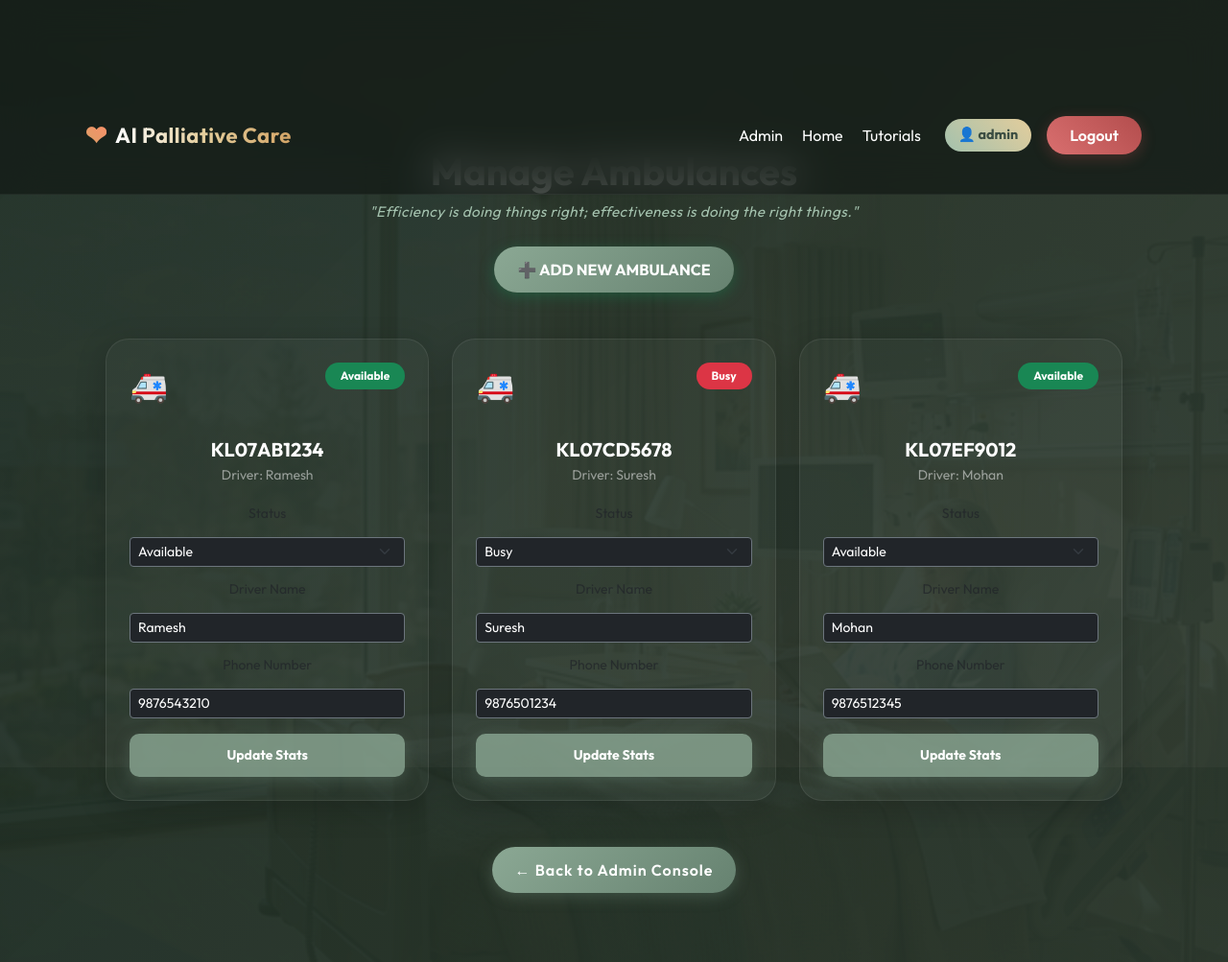
After one commit to vyshakvinodk0-beep/palli-care, a Flask app: page /manage_ambulances in a window 1280 px wide. The commit adds this page. Shown: the whole page at 96% size. Run offline with Flask 3, Linux system fonts and the light colour scheme; a user stored in the database is signed in; data comes from the database, SQL or seed files in the repository; both versions use the stored data as it was after the commit; parts of the project's set-up code (start-up, migrations or seed data) failed here and were passed over.

Commit message:
update project

```diff
--- a/app.py
+++ b/app.py
@@ -135,16 +135,25 @@ def init_db():
             "INSERT INTO users(username,password,role) VALUES ('admin','admin','admin')"
         )
 
-    items_count = conn.execute("SELECT COUNT(*) FROM medical_items").fetchone()[0]
-    if items_count == 0:
-        initial_items = [
-            ("Oxygen Cylinder", 5, "Available"),
-            ("Wheelchair", 2, "Limited"),
-            ("Hospital Bed", 1, "Limited"),
-            ("Syringe Kit", 0, "Out of Stock")
+    conn.execute("""
+    CREATE TABLE IF NOT EXISTS ambulances(
+        id INTEGER PRIMARY KEY AUTOINCREMENT,
+        vehicle_no TEXT,
+        driver TEXT,
+        phone TEXT,
+        status TEXT DEFAULT 'Available'
+    )
+    """)
+
+    amb_count = conn.execute("SELECT COUNT(*) FROM ambulances").fetchone()[0]
+    if amb_count == 0:
+        initial_ambs = [
+            ("KL07AB1234", "Ramesh", "9876543210", "Available"),
+            ("KL07CD5678", "Suresh", "9876501234", "Busy"),
+            ("KL07EF9012", "Mohan", "9876512345", "Available")
         ]
-        for name, qty, sts in initial_items:
-            conn.execute("INSERT INTO medical_items(item_name, quantity, status) VALUES (?,?,?)", (name, qty, sts))
+        for v, d, p, s in initial_ambs:
+            conn.execute("INSERT INTO ambulances(vehicle_no, driver, phone, status) VALUES (?,?,?,?)", (v, d, p, s))
 
     conn.commit()
     conn.close()
@@ -751,12 +760,60 @@ def ambulance():
     if "user" not in session:
         return redirect("/login")
 
-    ambulances = [
-        {"vehicle_no": "KL07AB1234", "driver": "Ramesh", "phone": "9876543210", "status": "Available"},
-        {"vehicle_no": "KL07CD5678", "driver": "Suresh", "phone": "9876501234", "status": "Busy"}
-    ]
+    conn = get_db()
+    ambulances = conn.execute("SELECT * FROM ambulances").fetchall()
+    conn.close()
 
     return render_template("ambulance.html", ambulances=ambulances)
+
+# ---------------- MANAGE AMBULANCES (Admin Only) ----------------
+@app.route("/manage_ambulances")
+def manage_ambulances():
+    if session.get("role") != "admin":
+        return redirect("/login")
+
+    conn = get_db()
+    ambulances = conn.execute("SELECT * FROM ambulances").fetchall()
+    conn.close()
+
+    return render_template("admin_manage_ambulances.html", ambulances=ambulances)
+
+# ---------------- UPDATE AMBULANCE (Admin Only) ----------------
+@app.route("/update_ambulance/<int:id>", methods=["POST"])
+def update_ambulance(id):
+    if session.get("role") != "admin":
+        return redirect("/login")
+
+    status = request.form.get("status")
+    driver = request.form.get("driver")
+    phone = request.form.get("phone")
+
+    conn = get_db()
+    conn.execute("UPDATE ambulances SET status=?, driver=?, phone=? WHERE id=?", (status, driver, phone, id))
+    conn.commit()
+    conn.close()
+
+    flash("Ambulance stats updated successfully ✅", "success")
+    return redirect("/manage_ambulances")
+
+# ---------------- ADD AMBULANCE (Admin Only) ----------------
+@app.route("/add_ambulance", methods=["POST"])
+def add_ambulance():
+    if session.get("role") != "admin":
+        return redirect("/login")
+
+    vehicle_no = request.form.get("vehicle_no")
+    driver = request.form.get("driver")
+    phone = request.form.get("phone")
+    status = request.form.get("status", "Available")
+
+    conn = get_db()
+    conn.execute("INSERT INTO ambulances(vehicle_no, driver, phone, status) VALUES (?,?,?,?)", (vehicle_no, driver, phone, status))
+    conn.commit()
+    conn.close()
+
+    flash("New ambulance added successfully ✅", "success")
+    return redirect("/manage_ambulances")
 
 
 # ---------------- TUTORIALS ----------------
--- a/templates/admin_dashboard.html
+++ b/templates/admin_dashboard.html
@@ -48,6 +48,7 @@
     <a href="/view_all_bookings" class="btn text-dark fw-bold" style="background: linear-gradient(to bottom, #f3d4a6, #dfb47c); border-radius: 30px; padding: 15px 30px; font-size: 14px; letter-spacing: 1px; width: 260px; box-shadow: 0 4px 15px rgba(0,0,0,0.2);">VIEW BOOKINGS</a>
     <a href="/manage_users" class="btn text-dark fw-bold" style="background: linear-gradient(to bottom, #e2c08d, #ce9e61); border-radius: 30px; padding: 15px 30px; font-size: 14px; letter-spacing: 1px; width: 260px; box-shadow: 0 4px 15px rgba(0,0,0,0.2);">MANAGE USERS</a>
     <a href="/medical_items" class="btn text-dark fw-bold" style="background: linear-gradient(to bottom, #dcb37b, #c69450); border-radius: 30px; padding: 15px 30px; font-size: 14px; letter-spacing: 1px; width: 260px; box-shadow: 0 4px 15px rgba(0,0,0,0.2);">MANAGE INVENTORY</a>
+    <a href="/manage_ambulances" class="btn text-dark fw-bold mt-2" style="background: linear-gradient(to bottom, #c69450, #b58d55); border-radius: 30px; padding: 15px 30px; font-size: 14px; letter-spacing: 1px; width: 260px; box-shadow: 0 4px 15px rgba(0,0,0,0.2);">MANAGE AMBULANCES</a>
 </div>
 
 </div>
--- /dev/null
+++ b/templates/admin_manage_ambulances.html
@@ -0,0 +1,119 @@
+{% extends "base.html" %}
+{% block content %}
+
+<div class="container py-4">
+
+    <!-- ✅ FLASH MESSAGES -->
+    {% with messages = get_flashed_messages(with_categories=true) %}
+      {% if messages %}
+        {% for category, message in messages %}
+          <div class="alert
+              {% if category == 'success' %}
+                  alert-success
+              {% else %}
+                  alert-danger
+              {% endif %}
+              text-center mx-auto mt-2 mb-4" style="max-width: 800px; border-radius: 12px; letter-spacing: 1px; font-weight: 500;">
+              {{ message }}
+          </div>
+        {% endfor %}
+      {% endif %}
+    {% endwith %}
+
+    <div class="text-center mb-5">
+        <h2 class="fw-bold text-white mb-2" style="text-shadow: 0 4px 10px rgba(0,0,0,0.3); font-size: 2.5rem;">Manage Ambulances</h2>
+        <div class="mx-auto" style="max-width: 600px; font-style: italic; color: #a3c1ad; font-size: 0.95rem; letter-spacing: 0.5px;">
+            "Efficiency is doing things right; effectiveness is doing the right things."
+        </div>
+        <button class="btn btn-success mt-4 fw-bold px-4" style="border-radius: 30px; box-shadow: 0 4px 15px rgba(25, 135, 84, 0.4);" data-bs-toggle="modal" data-bs-target="#addAmbulanceModal">➕ ADD NEW AMBULANCE</button>
+    </div>
+
+    <div class="row g-4 justify-content-center">
+        {% for amb in ambulances %}
+        <div class="col-md-4">
+            <div class="dashboard-card p-4">
+                <div class="d-flex justify-content-between align-items-start mb-3">
+                    <div class="icon" style="font-size: 2rem;">🚑</div>
+                    <span class="badge {% if amb.status == 'Available' %}bg-success{% else %}bg-danger{% endif %} rounded-pill px-3 py-2">
+                        {{ amb.status }}
+                    </span>
+                </div>
+
+                <h5 class="fw-bold text-white mb-1">{{ amb.vehicle_no }}</h5>
+                <p class="text-white-50 small mb-3">Driver: {{ amb.driver }}</p>
+
+                <form action="/update_ambulance/{{ amb.id }}" method="POST">
+                    <div class="mb-2">
+                        <label class="form-label small text-muted mb-1">Status</label>
+                        <select name="status" class="form-select form-select-sm bg-dark text-white border-secondary">
+                            <option value="Available" {% if amb.status == 'Available' %}selected{% endif %}>Available</option>
+                            <option value="Busy" {% if amb.status == 'Busy' %}selected{% endif %}>Busy</option>
+                            <option value="Maintenance" {% if amb.status == 'Maintenance' %}selected{% endif %}>Maintenance</option>
+                        </select>
+                    </div>
+                    <div class="mb-2">
+                        <label class="form-label small text-muted mb-1">Driver Name</label>
+                        <input type="text" name="driver" class="form-control form-control-sm bg-dark text-white border-secondary" value="{{ amb.driver }}" required>
+                    </div>
+                    <div class="mb-3">
+                        <label class="form-label small text-muted mb-1">Phone Number</label>
+                        <input type="text" name="phone" class="form-control form-control-sm bg-dark text-white border-secondary" value="{{ amb.phone }}" required>
+                    </div>
+                    <button type="submit" class="btn btn-sm w-100 fw-bold" style="background: rgba(139, 168, 148, 0.8); color: white; border-radius: 10px;">
+                        Update Stats
+                    </button>
+                </form>
+            </div>
+        </div>
+        {% endfor %}
+    </div>
+
+    <div class="text-center mt-5">
+        <a href="/admin_dashboard" class="btn btn-outline-light px-4" style="border-radius: 30px; letter-spacing: 1px;">← Back to Admin Console</a>
+    </div>
+
+</div>
+
+{% endblock %}
+
+{% block extra_modals %}
+<!-- ✅ ADD AMBULANCE MODAL -->
+<div class="modal fade" id="addAmbulanceModal" tabindex="-1" aria-hidden="true" style="backdrop-filter: blur(8px); z-index: 2000;">
+  <div class="modal-dialog modal-dialog-centered">
+    <div class="modal-content" style="background: rgba(30, 45, 35, 0.98); border-radius: 20px; border: 1px solid #198754; box-shadow: 0 10px 40px rgba(25,135,84,0.3);">
+      <div class="modal-header border-0">
+        <h5 class="modal-title fw-bold text-white">➕ Add New Ambulance</h5>
+        <button type="button" class="btn-close btn-close-white" data-bs-dismiss="modal" aria-label="Close"></button>
+      </div>
+      <form action="/add_ambulance" method="POST">
+          <div class="modal-body text-white px-4">
+              <div class="mb-3">
+                  <label class="form-label" style="color:#e3cd9c;">Vehicle Number</label>
+                  <input type="text" name="vehicle_no" class="form-control bg-dark text-white border-secondary" placeholder="e.g. KL07AB1234" required>
+              </div>
+              <div class="mb-3">
+                  <label class="form-label" style="color:#e3cd9c;">Driver Name</label>
+                  <input type="text" name="driver" class="form-control bg-dark text-white border-secondary" placeholder="Driver Full Name" required>
+              </div>
+              <div class="mb-3">
+                  <label class="form-label" style="color:#e3cd9c;">Phone Number</label>
+                  <input type="text" name="phone" class="form-control bg-dark text-white border-secondary" placeholder="Phone Number" required>
+              </div>
+              <div class="mb-3">
+                  <label class="form-label" style="color:#e3cd9c;">Initial Status</label>
+                  <select name="status" class="form-select bg-dark text-white border-secondary">
+                      <option value="Available">Available</option>
+                      <option value="Busy">Busy</option>
+                      <option value="Maintenance">Maintenance</option>
+                  </select>
+              </div>
+          </div>
+          <div class="modal-footer border-0 pb-4 justify-content-center">
+              <button type="button" class="btn btn-secondary px-4 me-2" data-bs-dismiss="modal" style="border-radius: 30px;">CANCEL</button>
+              <button type="submit" class="btn btn-success fw-bold px-4 py-2" style="border-radius: 30px; letter-spacing: 0.5px;">🚀 REGISTER AMBULANCE</button>
+          </div>
+      </form>
+    </div>
+  </div>
+</div>
+{% endblock %}
```
Also changed, not shown: database/data.db.
